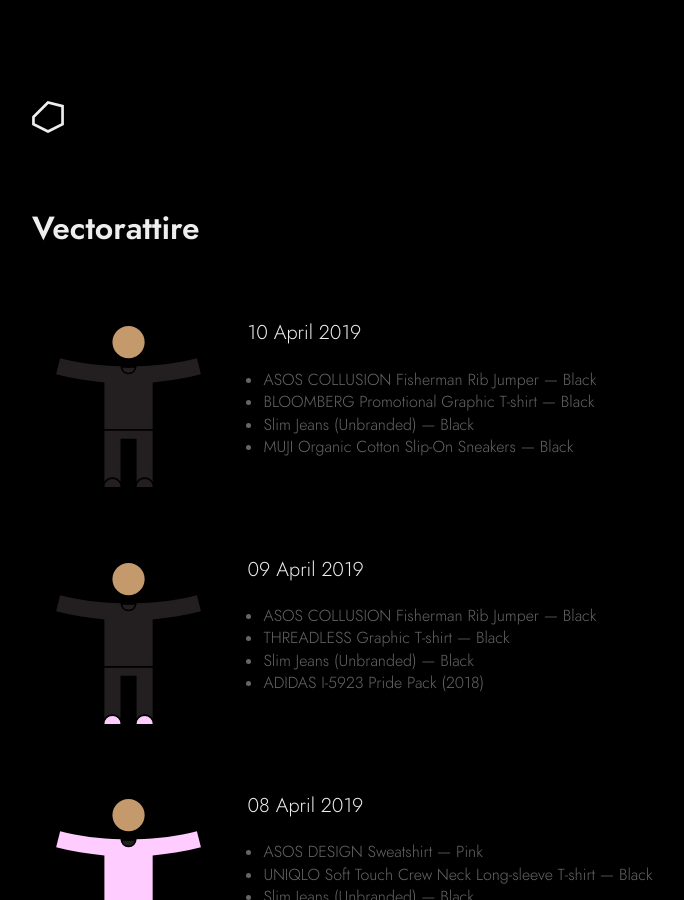
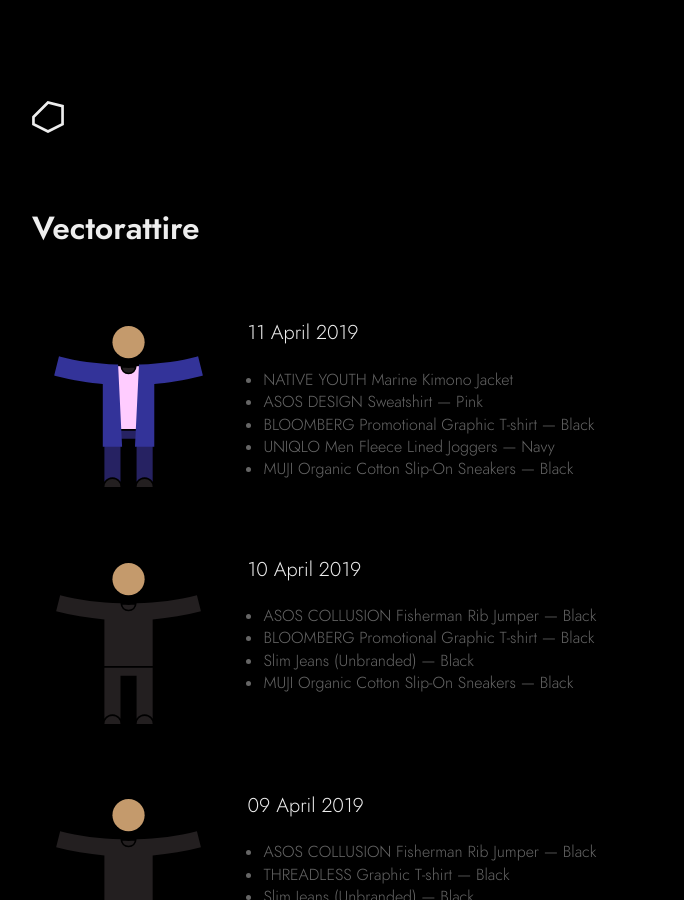
Before and after one commit to jda0/mrvscity, a Jekyll site: the page built from vectorattire.html, in a window 1280 px wide and 900 px high. Shown: the whole window, without its empty margins (296-980 px from the left). Built offline with Jekyll 4.4.1, drawn with Linux system fonts in a browser that asks for light colours.

Commit message:
Add Vectorattire for 20190411

```diff
--- a/_data/vectorattire.yaml
+++ b/_data/vectorattire.yaml
@@ -1,6 +1,14 @@
 # - div: April
 
 log:
+  - date: 11 April 2019
+    items:
+      - kimono
+      - asosjumper_pink
+      - bloomberg
+      - joggers_navy
+      - slipons_black
+
   - date: 10 April 2019
     items:
       - asosknit
```
